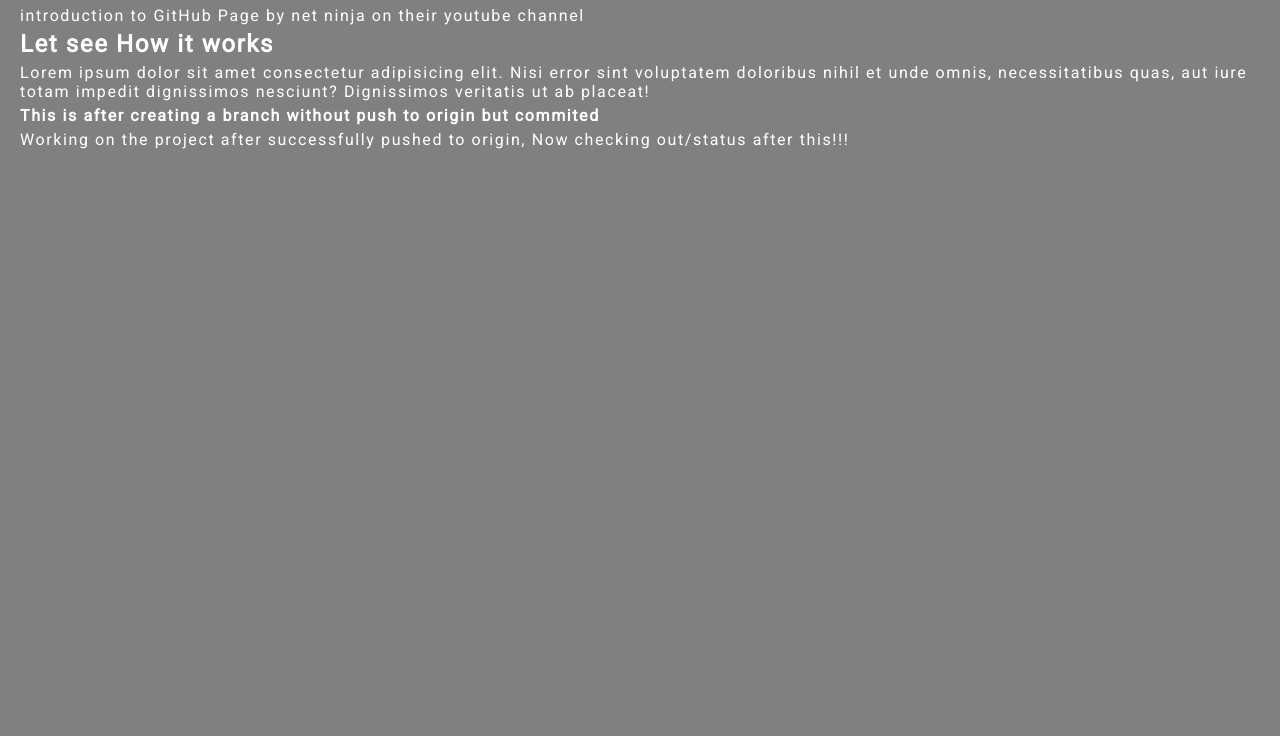
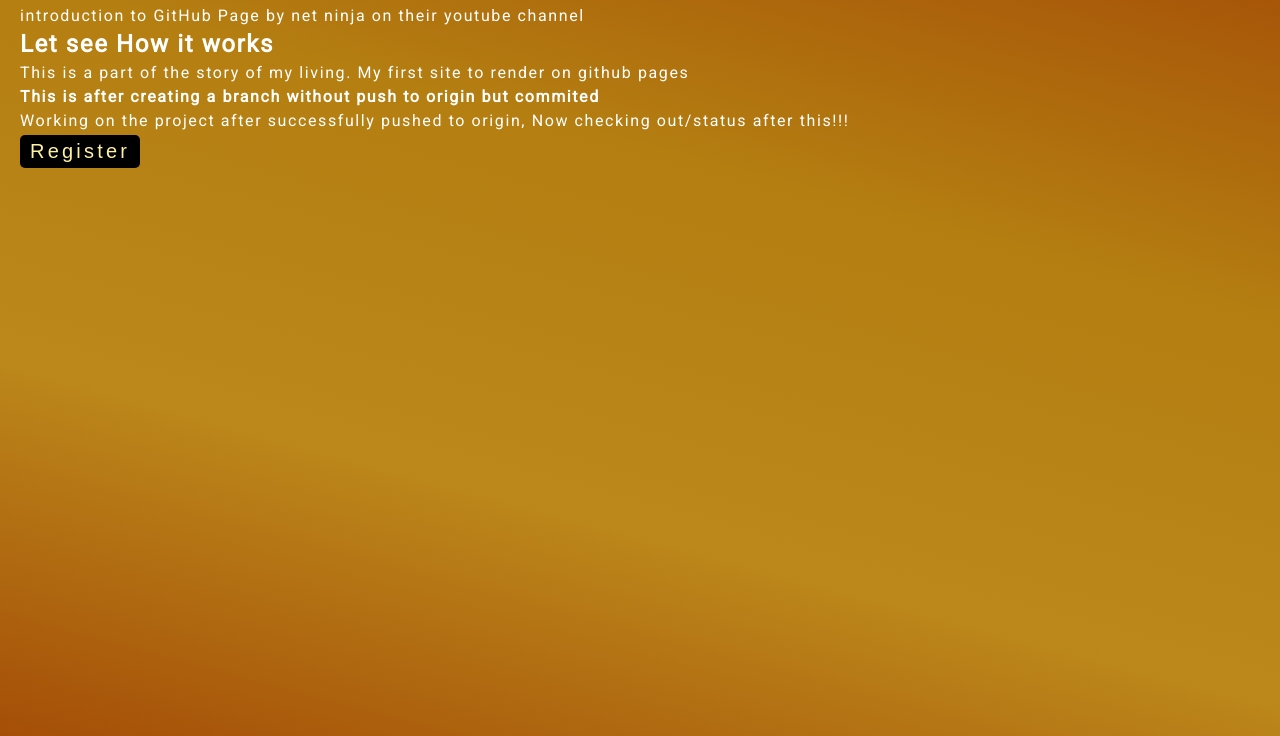
Before and after one commit to RajiDevMind/gitpage, a plain HTML site: page index.html in a window 1280 px wide. Shown: the part 64-800 px from the top of the page. Drawn offline with Linux system fonts and the light colour scheme.

Commit message:
gold gradient color for background

```diff
--- a/index.html
+++ b/index.html
@@ -13,9 +13,8 @@
       <p>introduction to GitHub Page by net ninja on their youtube channel</p>
       <h2>Let see How it works</h2>
       <p>
-        Lorem ipsum dolor sit amet consectetur adipisicing elit. Nisi error sint
-        voluptatem doloribus nihil et unde omnis, necessitatibus quas, aut iure
-        totam impedit dignissimos nesciunt? Dignissimos veritatis ut ab placeat!
+        This is a part of the story of my living. My first site to render on
+        github pages
       </p>
       <h4>
         This is after creating a branch without push to origin but commited
@@ -24,6 +23,11 @@
         Working on the project after successfully pushed to origin, Now checking
         out/status after this!!!
       </p>
+      <div class="btn-container">
+        <button>
+          <a target="_blank" href="/src/formpage.html">Register</a>
+        </button>
+      </div>
     </div>
   </body>
 </html>
--- /dev/null
+++ b/src/form.css
@@ -0,0 +1,62 @@
+body {
+  display: flex;
+  flex-wrap: wrap;
+  justify-content: center;
+  align-items: center;
+}
+.formdiv {
+  background: #bc881b;
+  transition: all 4s ease-in-out;
+  max-width: 94%;
+}
+.formdiv:hover {
+  background-image: linear-gradient(
+    160deg,
+    #a54e07,
+    #b47e11,
+    #fef1a2,
+    #bc881b,
+    #a54e07
+  );
+}
+.btn {
+  width: 94%;
+  margin: 10px 20px;
+  height: 30px;
+  font-size: 18px;
+  border-radius: 5px;
+  border: 0;
+  justify-content: center;
+  font-size: 20px;
+  transition: all 2s ease;
+}
+.btn:hover {
+  background: #a54e07;
+  color: ;
+}
+.forminput {
+  /* display: block;
+  flex-basis: 200; */
+  font-size: 18px;
+  border-radius: 5px;
+  border: 0;
+  height: 33px;
+  padding: 20px;
+  margin: 20px;
+  margin-left: 5px;
+  font-size: 21px;
+}
+
+@media and screen(max-width: 694px) {
+  body {
+    display: block;
+  }
+  .forminput {
+    /* display: block;
+    max-width: 800px; */
+  }
+  .btn {
+    width: 90%;
+    margin: 10px;
+  }
+}
--- a/src/style.css
+++ b/src/style.css
@@ -6,9 +6,19 @@
   padding: 0;
 }
 body {
-  background-color: grey;
+  /* background-color: #a54e07; */
+  background-image: linear-gradient(
+    195deg,
+    #a54e07,
+    #b47e11,
+    /* #fef1a2, */ #bc881b,
+    #a54e07
+  );
+  background-repeat: no-repeat;
   color: #ffffff;
   font-family: "Roboto", sans-serif;
+  transition: all 2s ease;
+  height: 100vh;
 }
 h1 {
   text-align: center;
@@ -26,3 +36,33 @@ h2,
 h4 {
   margin-left: 10px;
 }
+
+.btn-container button {
+  font-size: 20px;
+  padding: 5px 10px;
+  margin-left: 10px;
+  border-radius: 5px;
+  border: none;
+  text-shadow: 0 2px 4px rgb(0, 0, 0, 0.5);
+  transition: all 3s ease-out;
+  background: black;
+}
+.btn-container button:hover {
+  background-image: linear-gradient(
+    45deg,
+    #a54e07,
+    #b47e11,
+    #fef1a2,
+    #bc881b,
+    #a54e07
+  );
+  box-shadow: 0 2px 4px rgb(0, 0, 0, 0.5);
+}
+.btn-container button a {
+  color: #fef1a2;
+  text-shadow: 0 2px 4px rgb(0, 0, 0, 0.5);
+}
+.btn-container button a {
+  text-decoration: none;
+  letter-spacing: 0.2rem;
+}
```
Also changed, not shown: src/formpage.html (added, +31 -0 lines).
